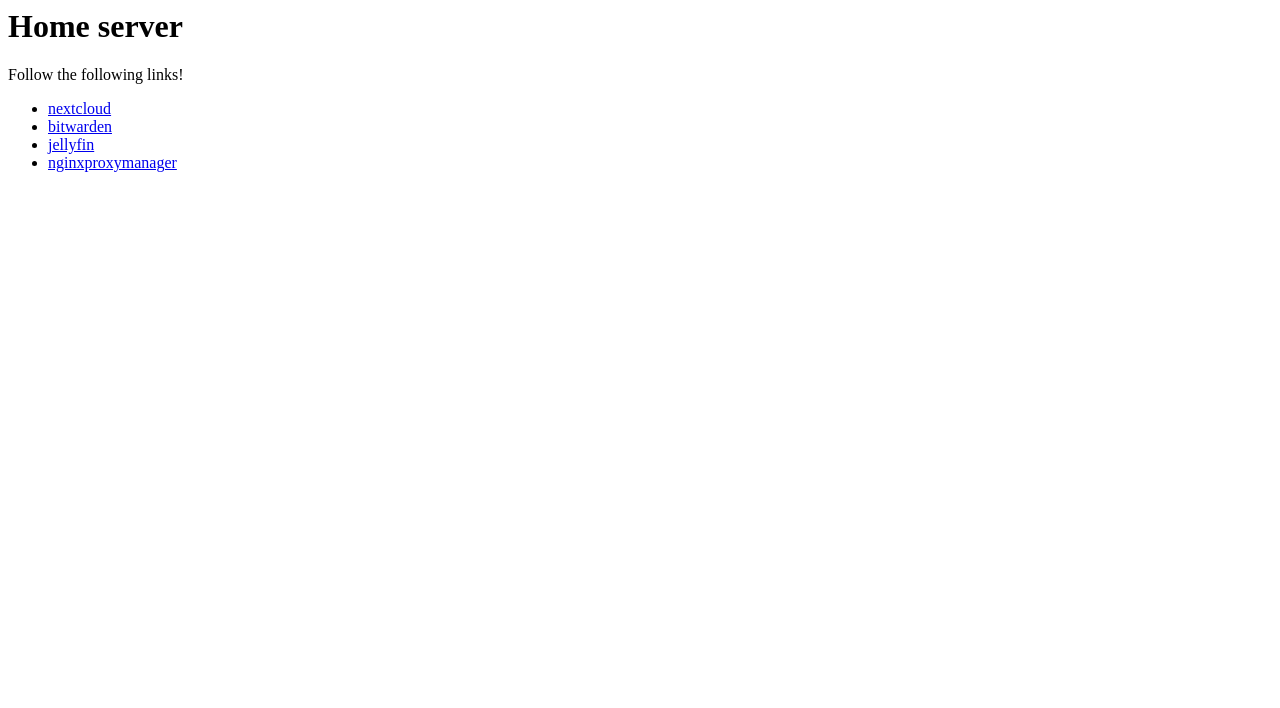
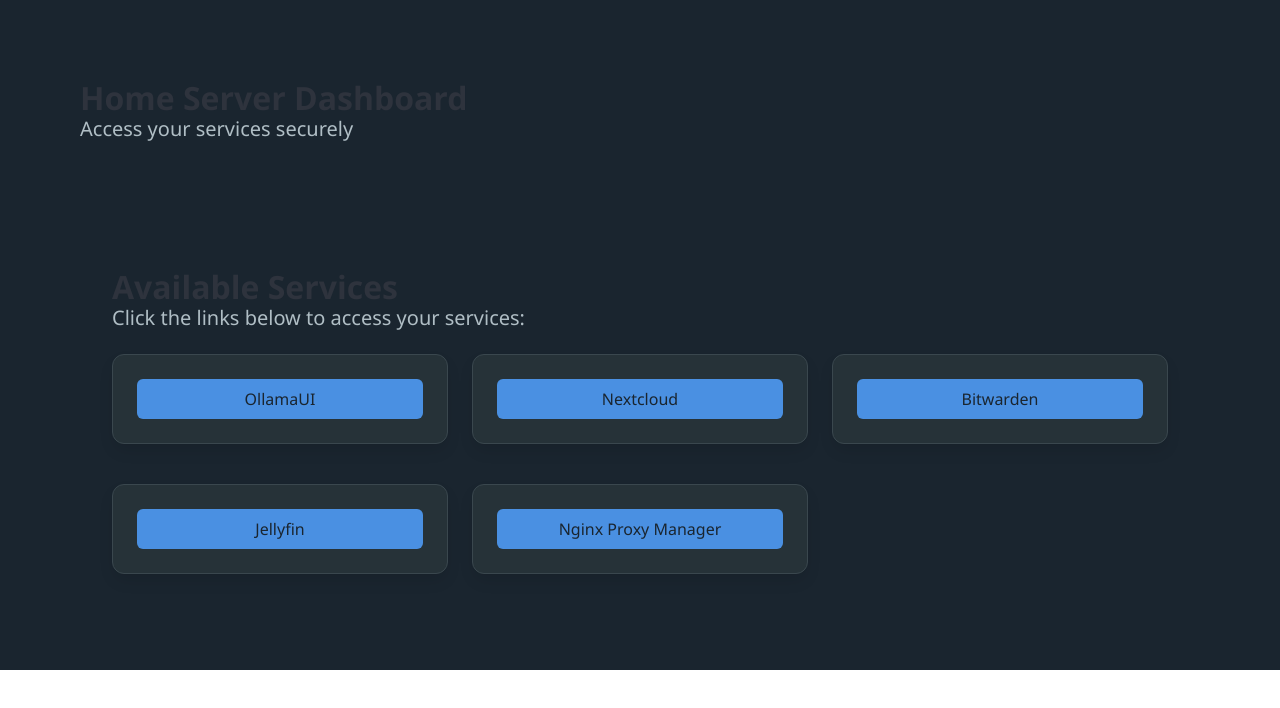
Before and after one commit to mgochoa/homelab-docker, a plain HTML site: page homepage/index.html in a window 1280 px wide. Drawn offline with nearby package versions, Linux system fonts and the light colour scheme.

Commit message:
add ollama and openwebui

```diff
--- a/homepage/index.html
+++ b/homepage/index.html
@@ -1,12 +1,111 @@
+<!DOCTYPE html>
+<html lang="en">
+<head>
+    <meta charset="UTF-8">
+    <meta name="viewport" content="width=device-width, initial-scale=1">
+    <title>Home Server Dashboard</title>
+    <link rel="stylesheet" href="https://cdn.jsdelivr.net/npm/bulma@1.0.4/css/bulma.min.css">
+    <style>
+        body {
+            background-color: #1a252f;
+            color: #f5f6fa;
+            font-family: 'Segoe UI', sans-serif;
+            padding: 2rem;
+        }
+
+        .hero {
+            background-color: #1a252f;
+            color: #f5f6fa;
+            margin-bottom: 2rem;
+        }
+
+        .card {
+            background-color: #263238;
+            border: 1px solid #3a474e;
+            margin-bottom: 1rem;
+        }
+
+        .card-content {
+            color: #f5f6fa;
+        }
+
+        .button.is-link {
+            background-color: #4a90e2;
+            color: #1a252f;
+            border: none;
+        }
+
+        .button.is-link:hover {
+            background-color: #357abd;
+            color: #f5f6fa;
+        }
+
+        .subtitle {
+            color: #b0bec5;
+        }
+    </style>
+</head>
 <body>
-  <h1>Home server</h1>
-  <p>Follow the following links!</p>
+    <section class="hero">
+        <div class="hero-body">
+            <h1 class="title">Home Server Dashboard</h1>
+            <p class="subtitle">Access your services securely</p>
+        </div>
+    </section>
 
-  <ul>
-    <li><a href="https://nextcloud.molg.duckdns.org" target="_blank">nextcloud</a></li>
-    <li><a href="https://bitwarden.molg.duckdns.org" target="_blank">bitwarden</a>
-    <li><a href="https://jellyfin.molg.duckdns.org" target="_blank">jellyfin</a></li>
-    <li><a href="https://molg.duckdns.org" target="_blank">nginxproxymanager</a>
-    </li>
-  </ul>
+    <div class="container">
+        <div class="section">
+            <h2 class="title">Available Services</h2>
+            <p class="subtitle">Click the links below to access your services:</p>
+
+            <div class="columns is-multiline">
+                <div class="column is-one-third">
+                    <div class="card">
+                        <div class="card-content">
+                            <div class="content">
+                                <p><a href="https://chat.molg.duckdns.org" target="_blank" class="button is-link is-fullwidth">OllamaUI</a></p>
+                            </div>
+                        </div>
+                    </div>
+                </div>
+                <div class="column is-one-third">
+                    <div class="card">
+                        <div class="card-content">
+                            <div class="content">
+                                <p><a href="https://nextcloud.molg.duckdns.org" target="_blank" class="button is-link is-fullwidth">Nextcloud</a></p>
+                            </div>
+                        </div>
+                    </div>
+                </div>
+                <div class="column is-one-third">
+                    <div class="card">
+                        <div class="card-content">
+                            <div class="content">
+                                <p><a href="https://bitwarden.molg.duckdns.org" target="_blank" class="button is-link is-fullwidth">Bitwarden</a></p>
+                            </div>
+                        </div>
+                    </div>
+                </div>
+                <div class="column is-one-third">
+                    <div class="card">
+                        <div class="card-content">
+                            <div class="content">
+                                <p><a href="https://jellyfin.molg.duckdns.org" target="_blank" class="button is-link is-fullwidth">Jellyfin</a></p>
+                            </div>
+                        </div>
+                    </div>
+                </div>
+                <div class="column is-one-third">
+                    <div class="card">
+                        <div class="card-content">
+                            <div class="content">
+                                <p><a href="https://molg.duckdns.org" target="_blank" class="button is-link is-fullwidth">Nginx Proxy Manager</a></p>
+                            </div>
+                        </div>
+                    </div>
+                </div>
+            </div>
+        </div>
+    </div>
 </body>
+</html>
```
Also changed, not shown: homepage/requirements.txt (deleted), 4 other files.
